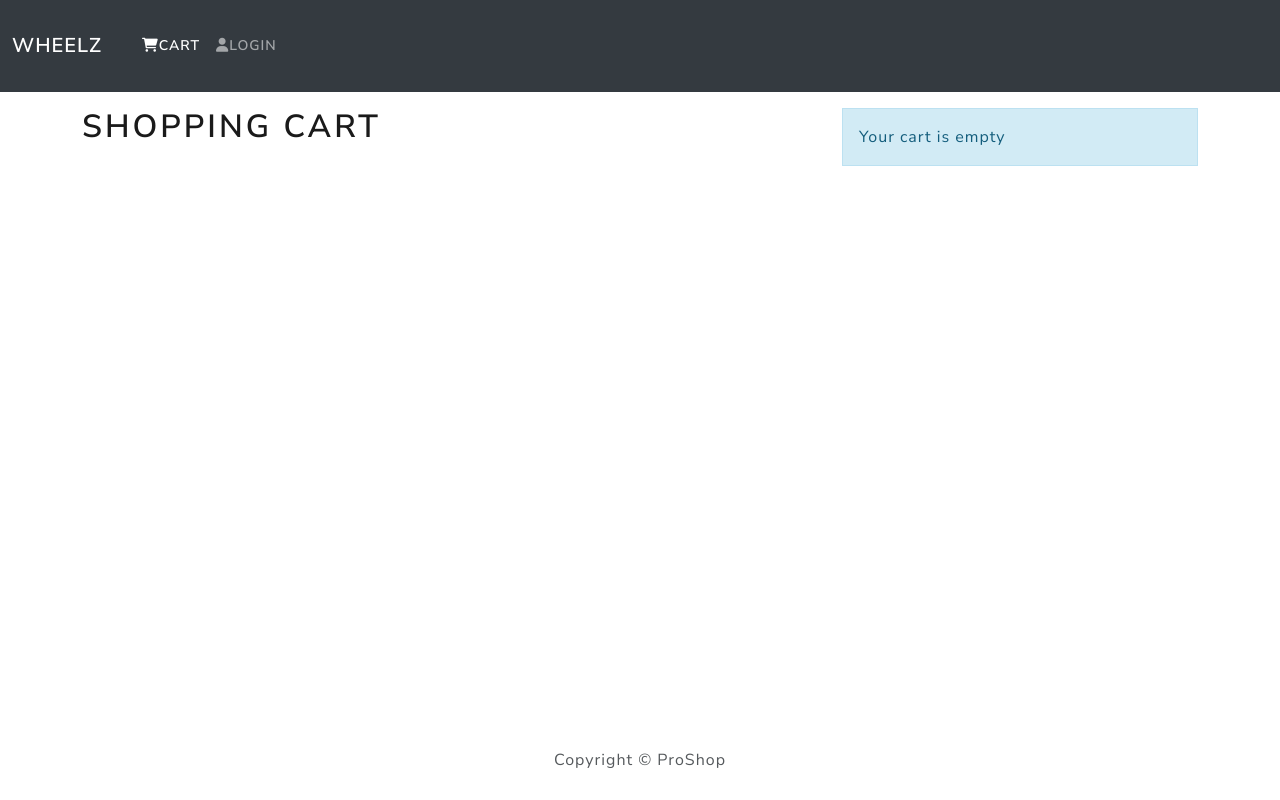
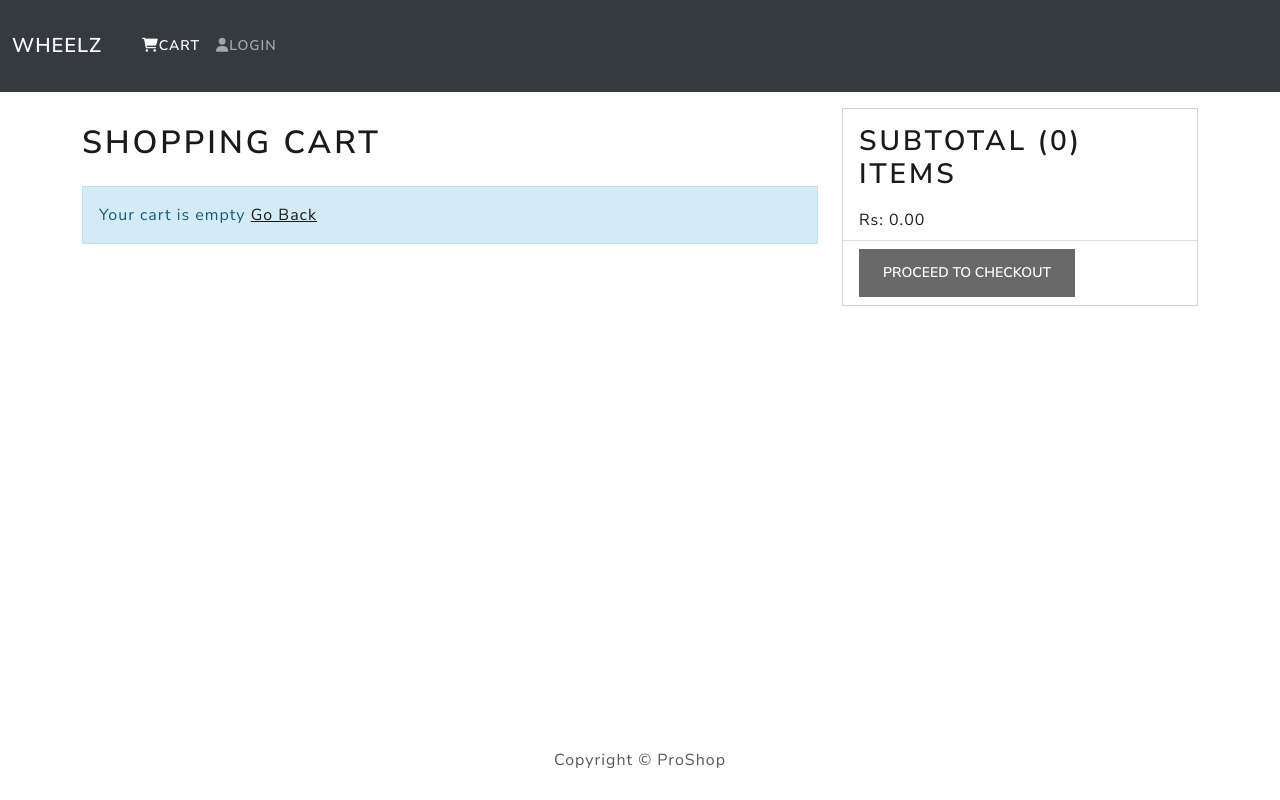
Before and after one commit to amnasanu/another-wheels, a React (Create React App) app in the folder frondend/: page /cart in a window 1280 px wide. Built offline with nearby package versions, Linux system fonts and the light colour scheme.

Commit message:
add addtocart functions

```diff
--- a/frondend/src/actions/cartActions.js
+++ b/frondend/src/actions/cartActions.js
@@ -1,5 +1,5 @@
 import axios from 'axios'
-import {CART_ADD_ITEM} from '../constants/cartConstants'
+import {CART_ADD_ITEM,CART_REMOVE_ITEM} from '../constants/cartConstants'
 
 
 export const addToCart = (id, qty) => async (dispatch, getState) =>{
@@ -18,3 +18,13 @@
     })
     localStorage.setItem('cartItems',JSON.stringify(getState().cart.cartItems))
 }
+
+export const removeFromCart = (id)=> (dispatch,getState) =>{
+
+    dispatch({
+        type:CART_REMOVE_ITEM,
+        payload : id,
+    })
+    localStorage.setItem('cartItems',JSON.stringify(getState().cart.cartItems))
+
+}
--- a/frondend/src/index.css
+++ b/frondend/src/index.css
@@ -18,3 +18,13 @@
     width: 100%;
     height: 200px;
 }
+
+h1{
+    font-size: 1.8 rem;
+    padding:1rem 0;
+}
+
+h2{
+    font-size: 1.4 rem;
+    padding:0.5rem 0;
+}
--- a/frondend/src/reducers/cartReducers.js
+++ b/frondend/src/reducers/cartReducers.js
@@ -1,4 +1,4 @@
-import { CART_ADD_ITEM } from "../constants/cartConstants"
+import { CART_ADD_ITEM , CART_REMOVE_ITEM } from "../constants/cartConstants"
 
 export const cartReducers = (state={cartItems:[]},action) =>{
     switch(action.type){
@@ -19,6 +19,12 @@
                     cartItems:[...state.cartItems,item]
                 }
             }
+        case CART_REMOVE_ITEM:
+            return {
+                ...state,
+                cartItems:state.cartItems.filter(x=>x.product !== action.payload)
+            }
+
         default: return state
     }
 }
--- a/frondend/src/screens/CartScreen.js
+++ b/frondend/src/screens/CartScreen.js
@@ -3,10 +3,10 @@
 import { useDispatch, useSelector } from 'react-redux'
 import { Row, Col, ListGroup, Image, Form, Button, Card } from 'react-bootstrap'
 import  Message  from '../components/Messages'
-import { addToCart } from '../actions/cartActions'
+import { addToCart , removeFromCart } from '../actions/cartActions'
 
 
-function CartScreen(location)
+function CartScreen({location,history})
 {
   const match = useParams()
   let navigate = useNavigate()
@@ -26,22 +26,84 @@
     }
   }, [dispatch, productID, qty])
 
+  const removeFromCartHandler = (id) => {
+    dispatch(removeFromCart(id))
+  }
+  const checkoutHandler= () =>{
+    navigate(`/login?redirect=shipping`)
+    // history.push('/login?redirect=shipping')
+  }
   return (
       <Row>
         <Col md={8}>
           <h1>Shopping Cart</h1>
-        </Col>
-        <Col md={4}>
-          {cartItems.length===0 ? (
+          {cartItems.length === 0 ?(
             <Message variant = 'info'>
-              {console.log(cartItems)}
-              Your cart is empty
+              Your cart is empty <Link to='/'>Go Back</Link>
             </Message>
           ):(
             <ListGroup variant='flush'>
+              {cartItems.map(item =>(
+                <ListGroup.Item key={item.product}>
+                  <Row>
+                    <Col md={2}>
+                      <Image src={item.image} alt={item.name} fluid rounded />
+                    </Col>
+                    <Col md={3}>
+                      <Link to={`/product/${item.product}`}>{item.name}</Link>
+                    </Col>
+                    <Col md={2}>
+                      ${item.price}
+                    </Col>
+                    <Col md={3}>
+                    <Form.Control
+                            as="select"
+                            value = {item.qty}
+                            onChange= {(e) => dispatch(addToCart(item.product,Number(e.target.value)))}
+                            >
+                              {
+                                [...Array(item.countInStock).keys()].map((x) =>(
+                                  <option key={x+1} value={x+1}>
+                                    {x+1}
+                                  </option>
+                                ))
+                              }
+
+                            </Form.Control>
+                    </Col>
+                    <Col md={1}>
+                      <Button type='button' variant='light' onClick={() => removeFromCartHandler(item.product)}>
+                        <i className='fas fa-trash'></i>
+
+                      </Button>
+                    </Col>
+                  </Row>
+
+                </ListGroup.Item>
+              ))}
 
             </ListGroup>
           )}
+        </Col>
+        <Col md={4}>
+          <Card>
+            <ListGroup variant='flush'>
+              <ListGroup.Item>
+                <h2>Subtotal ({cartItems.reduce((acc, item) => acc+item.qty, 0)}) items</h2>
+               Rs: {cartItems.reduce((acc, item) => acc+item.qty * item.price, 0).toFixed(2)}
+              </ListGroup.Item>
+              <ListGroup.Item>
+                <Button type='button' className='btn-block' disabled={cartItems.length === 0}
+                onClick={checkoutHandler}
+                >
+                  Proceed To Checkout
+
+                </Button>
+              </ListGroup.Item>
+
+            </ListGroup>
+          </Card>
+
         </Col>
 
       </Row>
```
